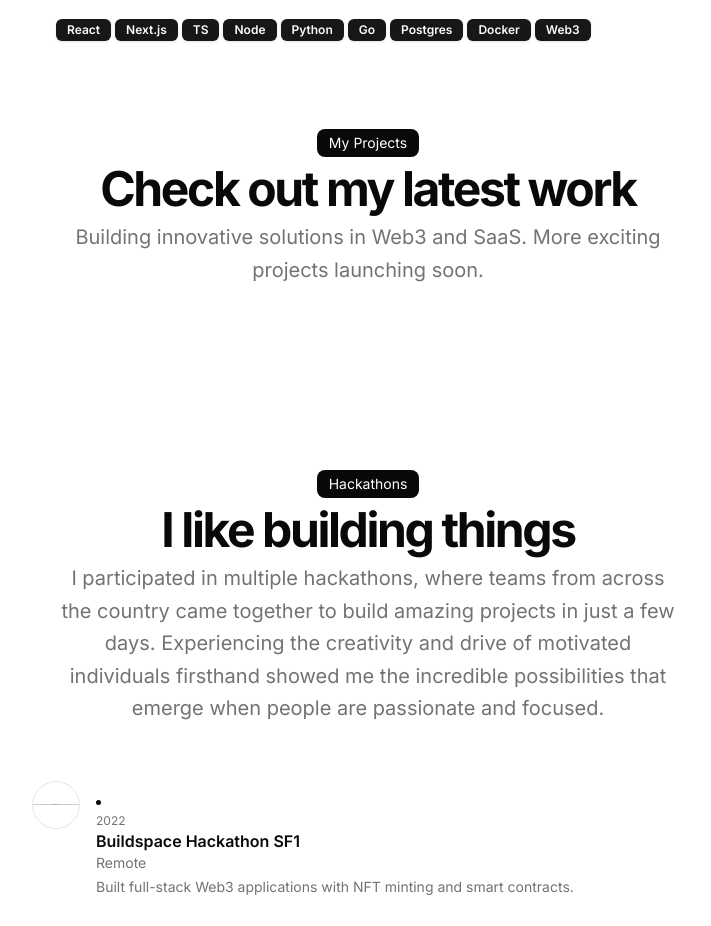
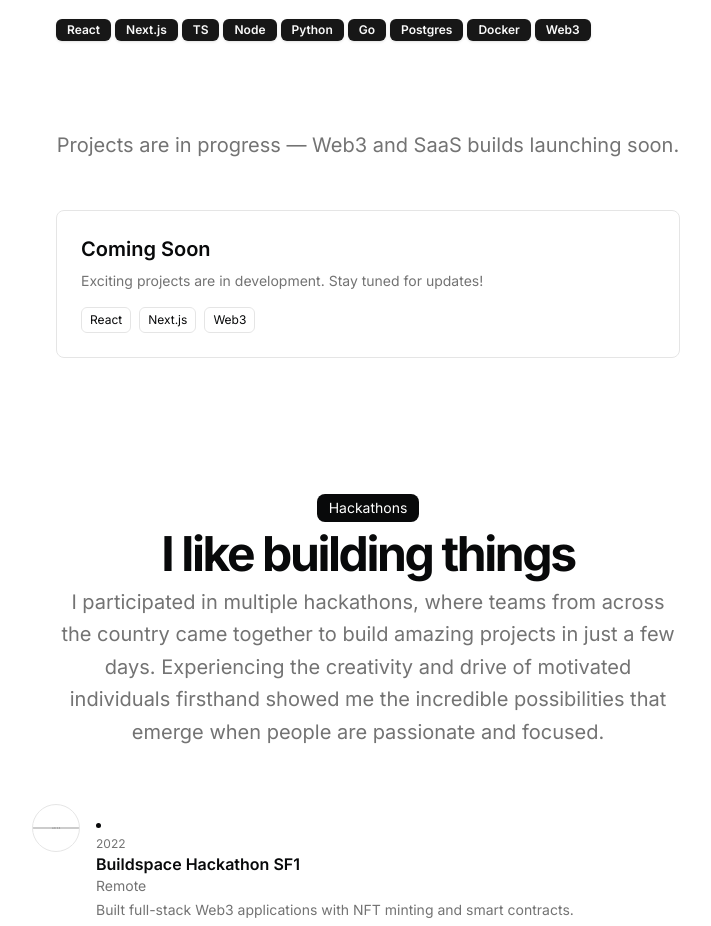
Before and after one commit to noahweb3dev/portfolioweb3dev, a Next.js app: page / in a window 1280 px wide. Shown: the part 1000-1926 px from the top of the page, without its empty margins (272-983 px from the left). Built offline with nearby package versions, Linux system fonts and the light colour scheme.

Commit message:
refactor: update projects section with placeholder card and revised description

```diff
--- a/src/app/page.tsx
+++ b/src/app/page.tsx
@@ -111,29 +111,41 @@ export default function Page() {
           </div>
         </div>
       </section>
+      {/* Projects */}
       <section id="projects">
         <div className="space-y-12 w-full py-12">
           <BlurFade delay={BLUR_FADE_DELAY * 11}>
             <div className="flex flex-col items-center justify-center space-y-4 text-center">
               <div className="space-y-2">
-                <div className="inline-block rounded-lg bg-foreground text-background px-3 py-1 text-sm">
-                  My Projects
-                </div>
-                <h2 className="text-3xl font-bold tracking-tighter sm:text-5xl">
-                  Check out my latest work
-                </h2>
                 <p className="text-muted-foreground md:text-xl/relaxed lg:text-base/relaxed xl:text-xl/relaxed">
-                  Building innovative solutions in Web3 and SaaS. More exciting projects launching soon.
+                  Projects are in progress — Web3 and SaaS builds launching soon.
                 </p>
               </div>
             </div>
           </BlurFade>
-          {/* Projects grid (safe guard) */}
-          {(DATA.projects ?? []).slice(0, 1).map((project, id) => (
-            <BlurFade key={project.title ?? id} delay={BLUR_FADE_DELAY * 12 + id * 0.05}>
-              {/* render your single "Coming Soon" card */}
-            </BlurFade>
-          ))}
+
+          {/* Render exactly one placeholder project card so BlurFade has children */}
+          <BlurFade delay={BLUR_FADE_DELAY * 12}>
+            <div className="grid grid-cols-1 max-w-[800px] mx-auto">
+              <div className="rounded-lg border p-6 text-left">
+                <h3 className="text-xl font-semibold">Coming Soon</h3>
+                <p className="mt-2 text-sm text-muted-foreground">
+                  Exciting projects are in development. Stay tuned for updates!
+                </p>
+                <div className="mt-4 flex flex-wrap gap-2">
+                  <span className="inline-flex items-center rounded-md border px-2 py-1 text-xs">
+                    React
+                  </span>
+                  <span className="inline-flex items-center rounded-md border px-2 py-1 text-xs">
+                    Next.js
+                  </span>
+                  <span className="inline-flex items-center rounded-md border px-2 py-1 text-xs">
+                    Web3
+                  </span>
+                </div>
+              </div>
+            </div>
+          </BlurFade>
         </div>
       </section>
       <section id="hackathons">
```
